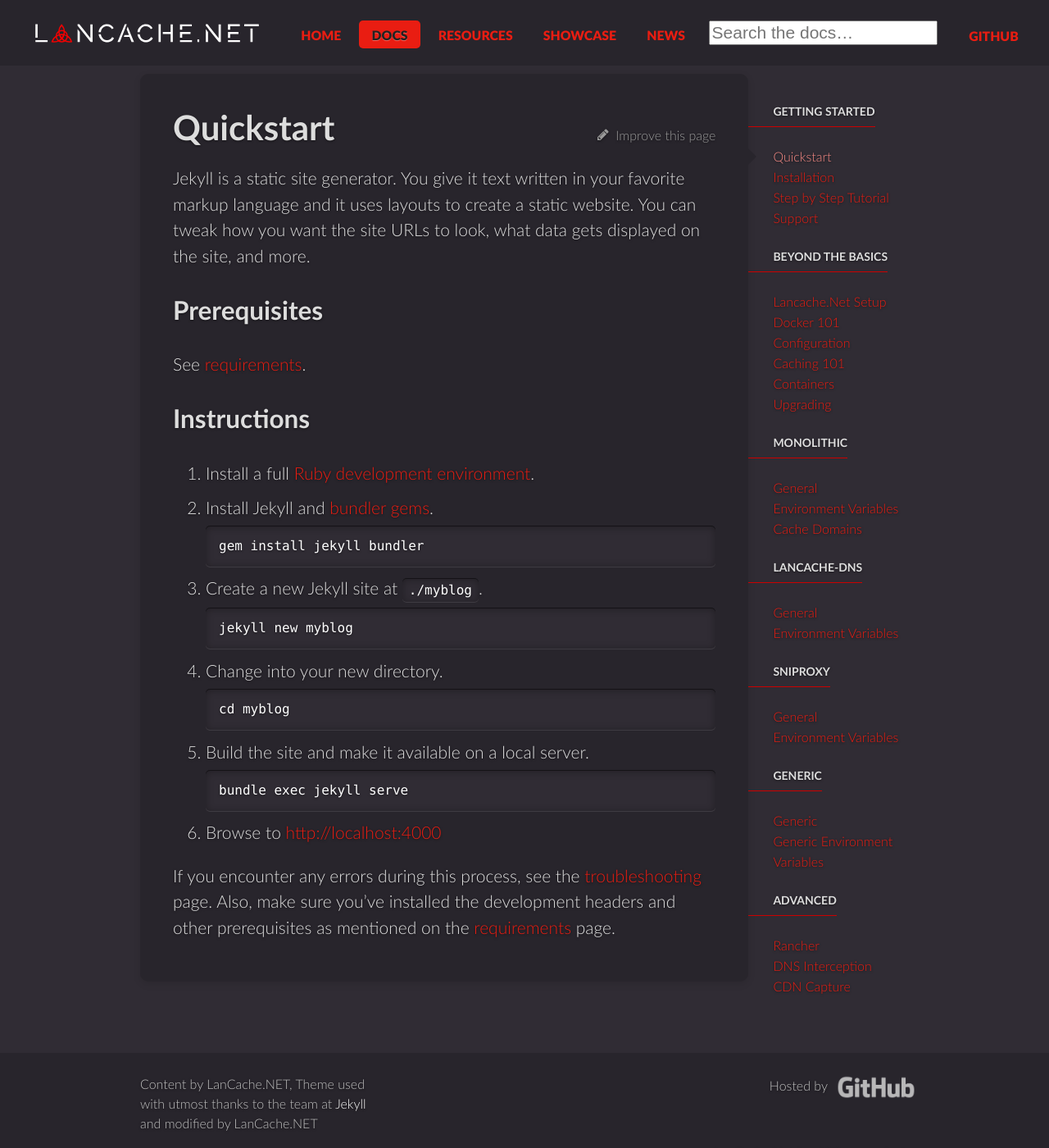
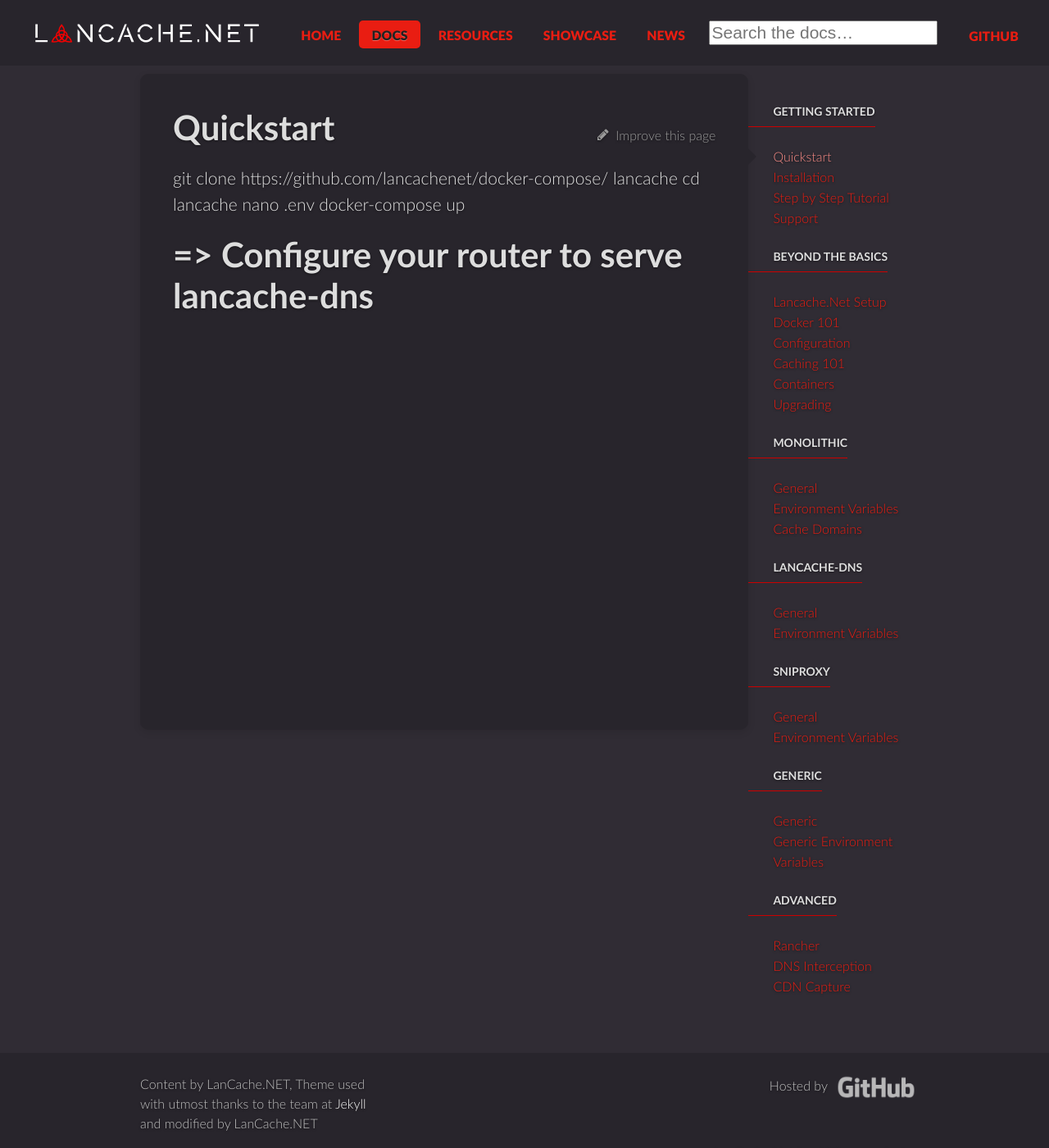
Before and after one commit to lancachenet/lancachenet.github.io, a Jekyll site: the page built from _docs/index.md, in a window 1280 px wide and 1400 px high. Shown: the whole window at 82% size. Built offline with Jekyll 4.4.1, drawn with Linux system fonts in a browser that asks for light colours; comment, search, counter and statistics services are not loaded.

Commit message:
Update index.md

````diff
--- a/_docs/index.md
+++ b/_docs/index.md
@@ -5,37 +5,9 @@
   - /docs/home/
   - /docs/extras/
 ---
-Jekyll is a static site generator. You give it text written in your
-favorite markup language and it uses layouts to create a static website. You can
-tweak how you want the site URLs to look, what data gets displayed on the
-site, and more.
 
-## Prerequisites
-
-See [requirements](/docs/installation/#requirements).
-
-## Instructions
-
-1. Install a full [Ruby development environment](/docs/installation/).
-2. Install Jekyll and [bundler](/docs/ruby-101/#bundler) [gems](/docs/ruby-101/#gems).
-```
-gem install jekyll bundler
-```
-3. Create a new Jekyll site at `./myblog`.
-```
-jekyll new myblog
-```
-4. Change into your new directory.
-```
-cd myblog
-```
-5. Build the site and make it available on a local server.
-```
-bundle exec jekyll serve
-```
-6. Browse to [http://localhost:4000](http://localhost:4000){:target="_blank"}
-
-If you encounter any errors during this process, see the
-[troubleshooting](/docs/troubleshooting/#configuration-problems) page. Also,
-make sure you've installed the development headers and other prerequisites as
-mentioned on the [requirements](/docs/installation/#requirements) page.
+git clone https://github.com/lancachenet/docker-compose/ lancache
+cd lancache
+nano .env
+docker-compose up
+# => Configure your router to serve lancache-dns
````
